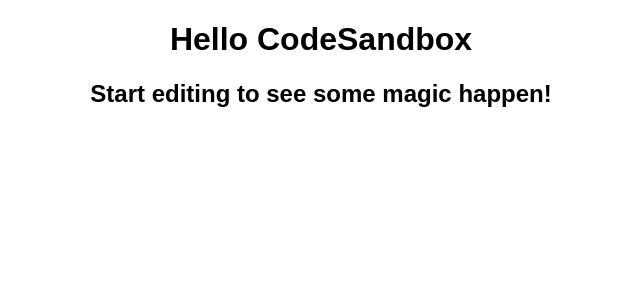
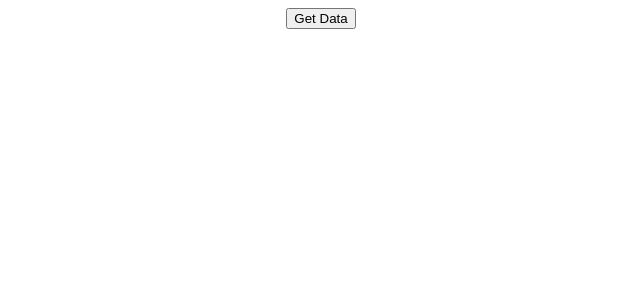
Before and after one commit to hirooutdoor/TS_React_basic_pr, a React (Create React App) app: page / in a window 1280 px wide. Shown: the top 300 px of the page, without its empty margins (319-959 px from the left). Built offline with nearby package versions, Linux system fonts and the light colour scheme.

Commit message:
Fetch data and set, type for state and map todos

```diff
--- a/src/App.tsx
+++ b/src/App.tsx
@@ -1,10 +1,22 @@
+import axios from "axios";
+import { useState } from "react";
 import "./styles.css";
 
 export default function App() {
+  const [todos, setTodos] = useState<any>([]);
+
+  const onClickFetchData = () => {
+    axios.get("https://jsonplaceholder.typicode.com/todos").then((res) => {
+      setTodos(res.data);
+    });
+  };
+
   return (
     <div className="App">
-      <h1>Hello CodeSandbox</h1>
-      <h2>Start editing to see some magic happen!</h2>
+      <button onClick={onClickFetchData}>Get Data</button>
+      {todos.map((todo) => (
+        <p>{todo.title}</p>
+      ))}
     </div>
   );
 }
```
